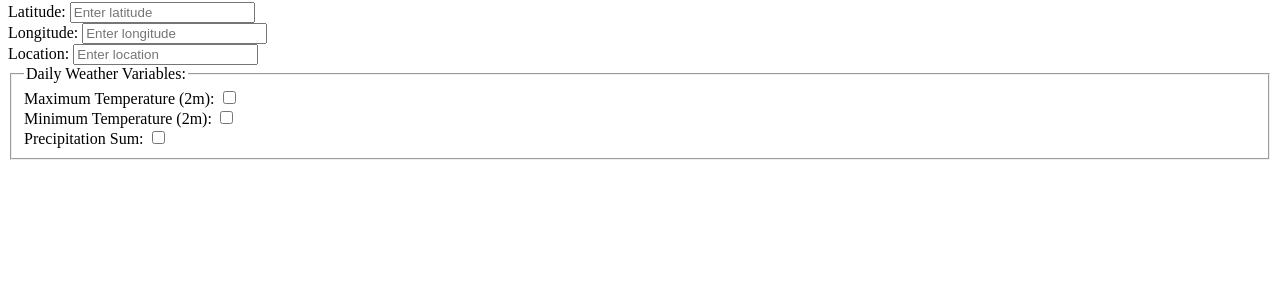
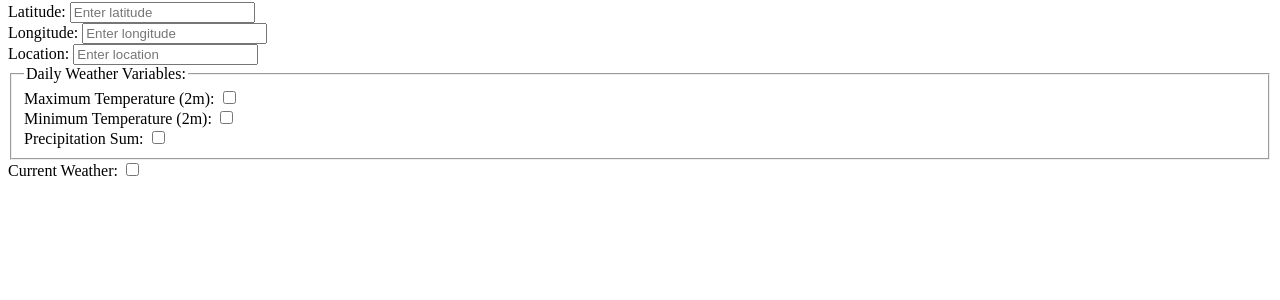
Before and after one commit to ajaypodicheti/weather, a Python web app: template templates/index.html in a window 1280 px wide. Shown: the part 78-378 px from the top of the page. Run offline with Jinja, Linux system fonts and the light colour scheme; the template is opened without the code that fills it, so the values that code supplies are empty.

Commit message:
added current weather checkbox

```diff
--- a/templates/index.html
+++ b/templates/index.html
@@ -35,6 +35,8 @@
 
             </fieldset>
 
+            <label for="current_weather">Current Weather:</label>
+            <input type="checkbox" id="current_weather" name="current_weather"><br>  <!-- Checkbox for current weather -->
 
         </form>
     </div>
```
